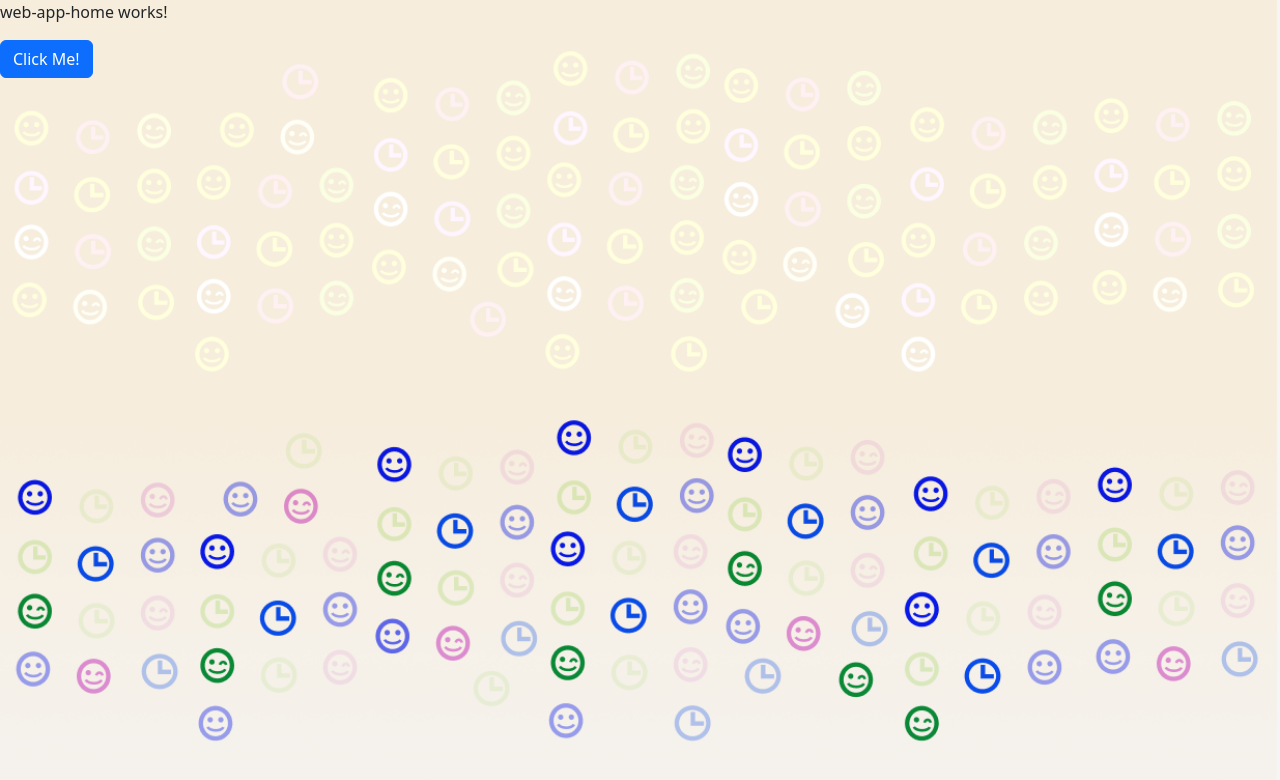
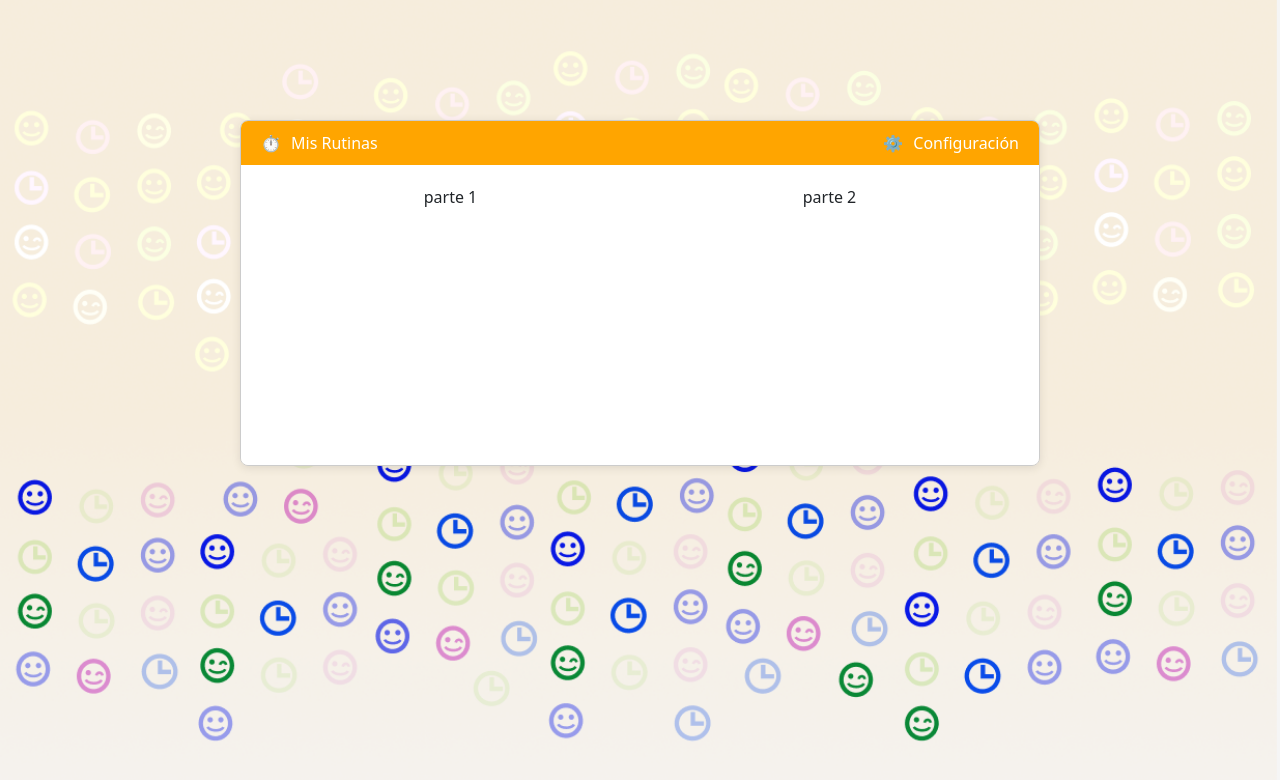
Before and after one commit to DaGamez/202414-Disenios-UX, an Angular app in the folder Web/web-app/: page / in a window 1280 px wide. Shown: the top 780 px of the page. Built offline with nearby package versions, Linux system fonts and the light colour scheme.

Commit message:
se agrega ventana del centro en web app home

```diff
--- a/Web/web-app/src/app/web-app-home/web-app-home.component.css
+++ b/Web/web-app/src/app/web-app-home/web-app-home.component.css
@@ -7,3 +7,40 @@
     background-repeat: no-repeat;
     background-color: #f0f0f0;
   }
+
+  .central-window {
+    position:absolute;
+    top: 15%;
+    left: 50%;
+    transform: translateX(-50%);
+    width: 80%;
+    max-width: 800px;
+    border: 1px solid #ccc;
+    border-radius: 8px;
+    overflow: hidden;
+    box-shadow: 0 2px 10px rgba(0,0,0,0.1);
+  }
+
+  .header {
+    background-color: #FFA500;
+    color: white;
+    padding: 10px 20px;
+    display: flex;
+    justify-content: space-between;
+    align-items: center;
+  }
+
+  .header-left, .header-right {
+    display: flex;
+    align-items: center;
+  }
+
+  .icon {
+    margin-right: 10px;
+  }
+
+  .content {
+    background-color: white;
+    min-height: 300px;
+    padding: 20px;
+  }
--- a/Web/web-app/src/app/web-app-home/web-app-home.component.html
+++ b/Web/web-app/src/app/web-app-home/web-app-home.component.html
@@ -1,5 +1,26 @@
-<p>
-  web-app-home works!
-</p>
+<div class="central-window">
+  <div class="header">
+    <div class="header-left">
+      <span class="icon">⏱️</span>
+      <span>Mis Rutinas</span>
+    </div>
+    <div class="header-right">
+      <span class="icon">⚙️</span>
+      <span>Configuración</span>
+    </div>
+  </div>
+  <div class="content">
+    <div class="container">
 
-<button class="btn btn-primary">Click Me!</button>
+      <div class="row">
+        <div class="col-6 text-center" >
+          parte 1
+        </div>
+        <div class="col-6 text-center" >
+            parte 2
+        </div>
+      </div>
+
+    </div>
+  </div>
+</div>
```
